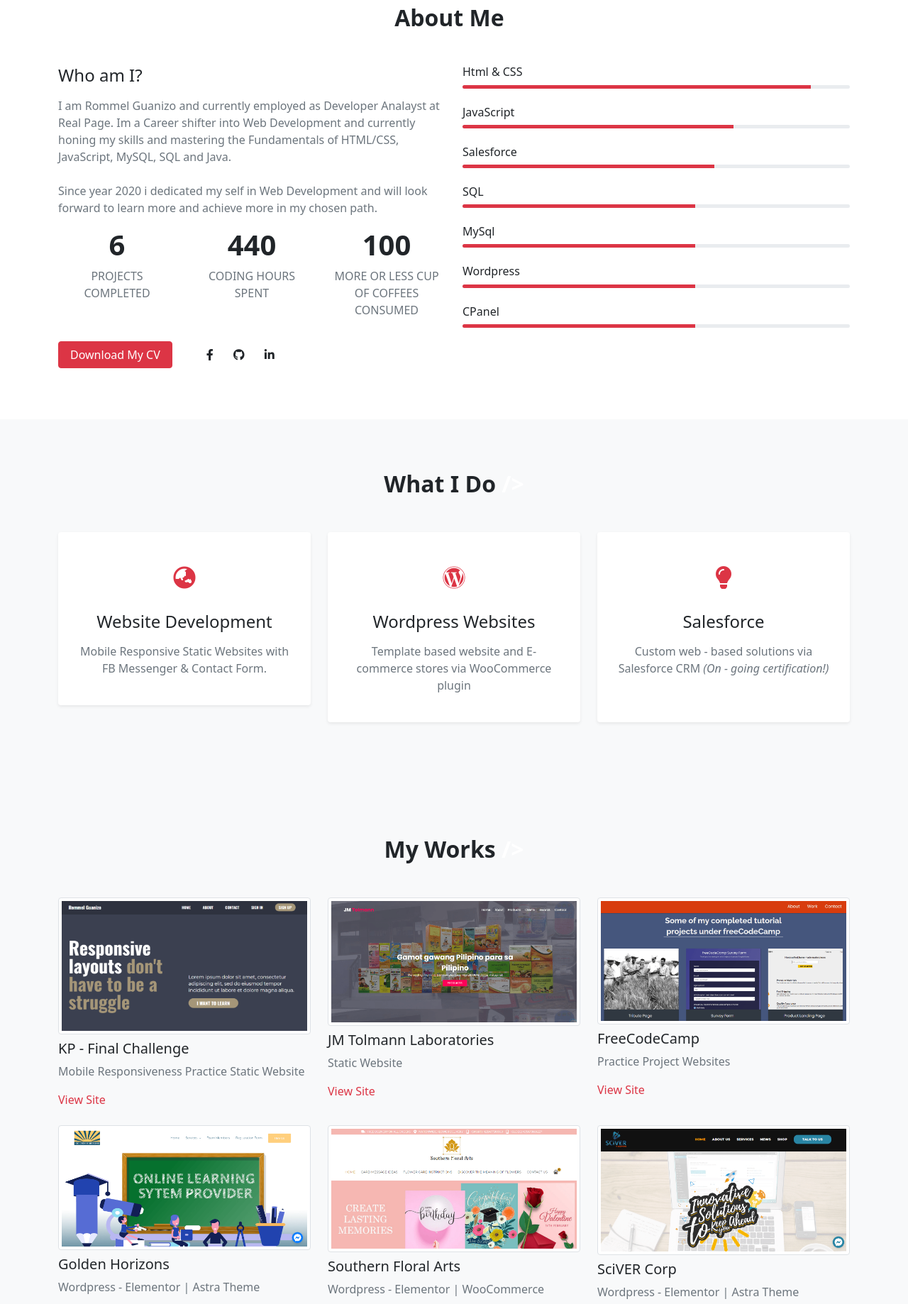
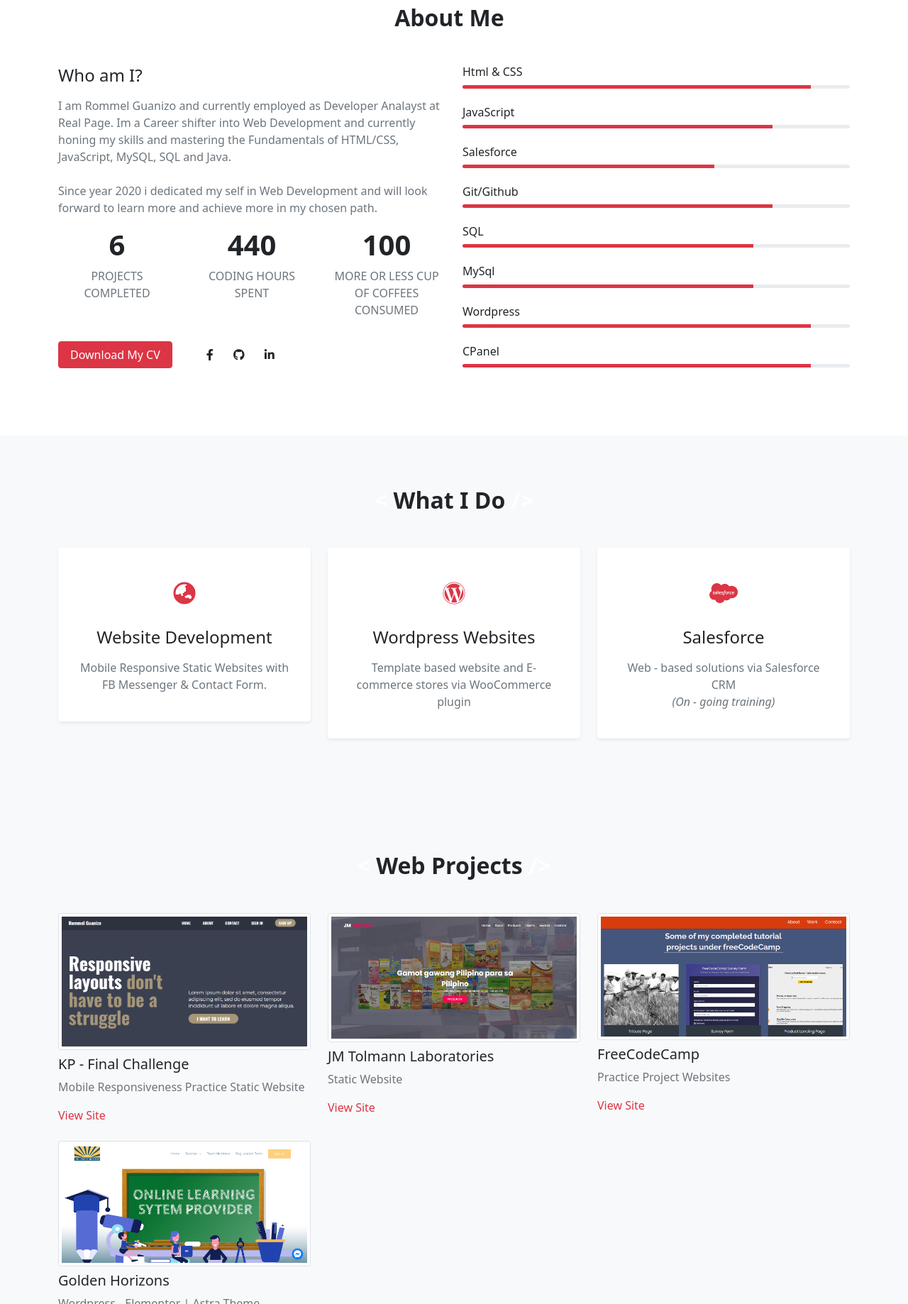
Before and after one commit to guanizorommel/portfolio, a plain HTML site: page index.html in a window 1280 px wide. Shown: the part 962-2800 px from the top of the page at 71% size. Drawn offline with Linux system fonts and the light colour scheme.

Commit message:
Update icons and verbiages together with skill levels

```diff
--- a/index.html
+++ b/index.html
@@ -45,7 +45,7 @@
                     <div class="home-text">
                         <p class="text-muted mb-1">Hello I'm</p>
                         <h1 class="text-danger text-uppercase fs-1 fw-bold">Rommel Guanizo</h1>
-                        <h2 class="fs-4">Front End - Web Developer</h2>
+                        <h2 class="fs-4">Front End / Salesforce -Developer </h2>
                         <p class="mt-4 text-muted">a self - taught and career shifter to web development.</p>
                         <a href="#portfolio" class="btn btn-danger px-3 mt-3">My Portfolio</a>
                     </div>
@@ -116,7 +116,7 @@
             <div class="skill-item mb-4">
               <h3 class="fs-6">JavaScript</h3>
               <div class="progress" style="height: 5px;">
-                <div class="progress-bar bg-danger" role="progressbar" style="width: 70%;" aria-valuenow="70" aria-valuemin="0"
+                <div class="progress-bar bg-danger" role="progressbar" style="width: 80%;" aria-valuenow="80" aria-valuemin="0"
                 aria-valuemax="100"></div>
               </div>
             </div>
@@ -130,9 +130,18 @@
             </div>
 
             <div class="skill-item mb-4">
+              <h3 class="fs-6">Git/Github</h3>
+              <div class="progress" style="height: 5px;">
+                <div class="progress-bar bg-danger" role="progressbar" style="width: 80%;" aria-valuenow="80" aria-valuemin="0"
+                aria-valuemax="100"></div>
+              </div>
+            </div>
+
+
+            <div class="skill-item mb-4">
               <h3 class="fs-6">SQL</h3>
               <div class="progress" style="height: 5px;">
-                <div class="progress-bar bg-danger" role="progressbar" style="width: 60%;" aria-valuenow="60" aria-valuemin="0"
+                <div class="progress-bar bg-danger" role="progressbar" style="width: 75%;" aria-valuenow="75" aria-valuemin="0"
                 aria-valuemax="100"></div>
               </div>
             </div>
@@ -140,7 +149,7 @@
             <div class="skill-item mb-4">
               <h3 class="fs-6">MySql</h3>
               <div class="progress" style="height: 5px;">
-                <div class="progress-bar bg-danger" role="progressbar" style="width: 60%;" aria-valuenow="60" aria-valuemin="0"
+                <div class="progress-bar bg-danger" role="progressbar" style="width: 75%;" aria-valuenow="75" aria-valuemin="0"
                 aria-valuemax="100"></div>
               </div>
             </div>
@@ -148,7 +157,7 @@
             <div class="skill-item mb-4">
               <h3 class="fs-6">Wordpress</h3>
               <div class="progress" style="height: 5px;">
-                <div class="progress-bar bg-danger" role="progressbar" style="width: 60%;" aria-valuenow="60" aria-valuemin="0"
+                <div class="progress-bar bg-danger" role="progressbar" style="width: 90%;" aria-valuenow="90" aria-valuemin="0"
                 aria-valuemax="100"></div>
               </div>
             </div>
@@ -156,7 +165,7 @@
             <div class="skill-item mb-4">
               <h3 class="fs-6">CPanel</h3>
               <div class="progress" style="height: 5px;">
-                <div class="progress-bar bg-danger" role="progressbar" style="width: 60%;" aria-valuenow="60" aria-valuemin="0"
+                <div class="progress-bar bg-danger" role="progressbar" style="width: 90%;" aria-valuenow="90" aria-valuemin="0"
                 aria-valuemax="100"></div>
               </div>
             </div>
@@ -178,7 +187,7 @@
         <div class="row justify-content-center">
           <div class="col-lg-8">
             <div class="section-title text-center">
-            <h2 class="title fw-bold mb-5"><span class="code"> </span>What I Do<span class="code"> /></span></h2>
+            <h2 class="title fw-bold mb-5"><span class="code">< </span>What I Do<span class="code"> /></span></h2>
           </div>
           </div>
         </div>
@@ -206,10 +215,10 @@
           <div class="col-md-6 col-lg-4 mb-3">
             <div class="service-item shadow-sm p-4 rounded bg-white">
               <div class="icon my-3 text-danger fs-2">
-                <i class="fas fa-lightbulb"></i>
+                <i class="fab fa-salesforce"></i>
               </div>
               <h3 class="fs-4 py-2">Salesforce</h3>
-              <p class="text-muted">Custom web - based solutions via Salesforce CRM <i>(On - going certification!)</i><br><br></p>
+              <p class="text-muted">Web - based solutions via Salesforce CRM <br><i>(On - going training)</i></p>
             </div>
           </div>
         </div>
@@ -218,14 +227,14 @@
 
     <!-- Services Section End-->
 
-    <!-- Porfolio Start-->
+    <!-- Porfolio Start Web Projects-->
     <section class="portfolio py-5" id="portfolio">
       <div class="container-lg py-4">
         <div class="row justify-content-center">
 
           <div class="col-lg-8">
             <div class="section-title text-center">
-            <h2 class="title fw-bold mb-5"><span class="code"> </span>My Works<span class="code"> /></span></h2>
+            <h2 class="title fw-bold mb-5"><span class="code">< </span>Web Projects<span class="code"> /></span></h2>
           </div>
           </div>
         </div>
@@ -270,23 +279,7 @@
             </div>
           </div>
 
-          <div class="col-md-6 col-lg-4">
-            <div class="portfolio-item">
-              <img src="img/southernfloralarts.PNG" class="w-100 img-thumbnail" alt="freecodecampprojects">
-              <h3 class="text-capitalize fs-5 my-2">Southern Floral Arts</h3>
-              <p class="text-muted fs-6">Wordpress - Elementor | WooCommerce</p>
-              <p class="mb-4"><a href="https://www.southernfloralarts.com.ph/" target="_blank" class="text-danger text-decoration-none">View Site</a></p>
-            </div>
-          </div>
 
-          <div class="col-md-6 col-lg-4">
-            <div class="portfolio-item">
-              <img src="img/scivercorp.PNG" class="w-100 img-thumbnail" alt="freecodecampprojects">
-              <h3 class="text-capitalize fs-5 my-2">SciVER Corp</h3>
-              <p class="text-muted fs-6">Wordpress - Elementor | Astra Theme</p>
-              <p class="mb-4"><a href="https://www.scivercorp.com/" target="_blank" class="text-danger text-decoration-none">View Site</a></p>
-            </div>
-          </div>
 
 
         </div>
@@ -403,6 +396,16 @@
 
             <div class="contact-item d-flex mb-3">
               <div class="icon fs-4 text-danger">
+                <i class="fab fa-salesforce"></i>
+              </div>
+              <div class="text ms-3">
+                <h3 class="fs-5">Salesforce</h3>
+                <a href="https://trailblazer.me/id/rguanizo/" target="_blank" class="text-decoration-none"><p class="text-muted">https://trailblazer.me/id/rguanizo/</p></a>
+              </div>
+            </div>
+
+            <div class="contact-item d-flex mb-3">
+              <div class="icon fs-4 text-danger">
                 <i class="fab fa-skype"></i>
               </div>
               <div class="text ms-3">
```
